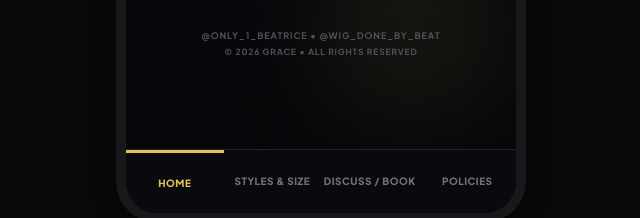
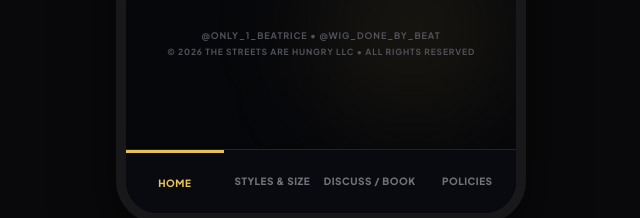
Before and after one commit to guzmon4961/Done-by-grace, a plain HTML site: page index.html in a window 1280 px wide. Shown: the part 647-865 px from the top of the page, 319-959 px from the left. Drawn offline with nearby package versions, Linux system fonts and the light colour scheme.

Commit message:
Update index.html

```diff
--- a/index.html
+++ b/index.html
@@ -491,7 +491,7 @@
           @ONLY_1_BEATRICE • @WIG_DONE_BY_BEAT
         </div>
         <div class="text-zinc-600 text-[8.5px] font-bold tracking-widest uppercase mt-1">
-          © 2026 GRACE • ALL RIGHTS RESERVED
+          © 2026 THE STREETS ARE HUNGRY LLC • ALL RIGHTS RESERVED
         </div>
       </div>
 
```
